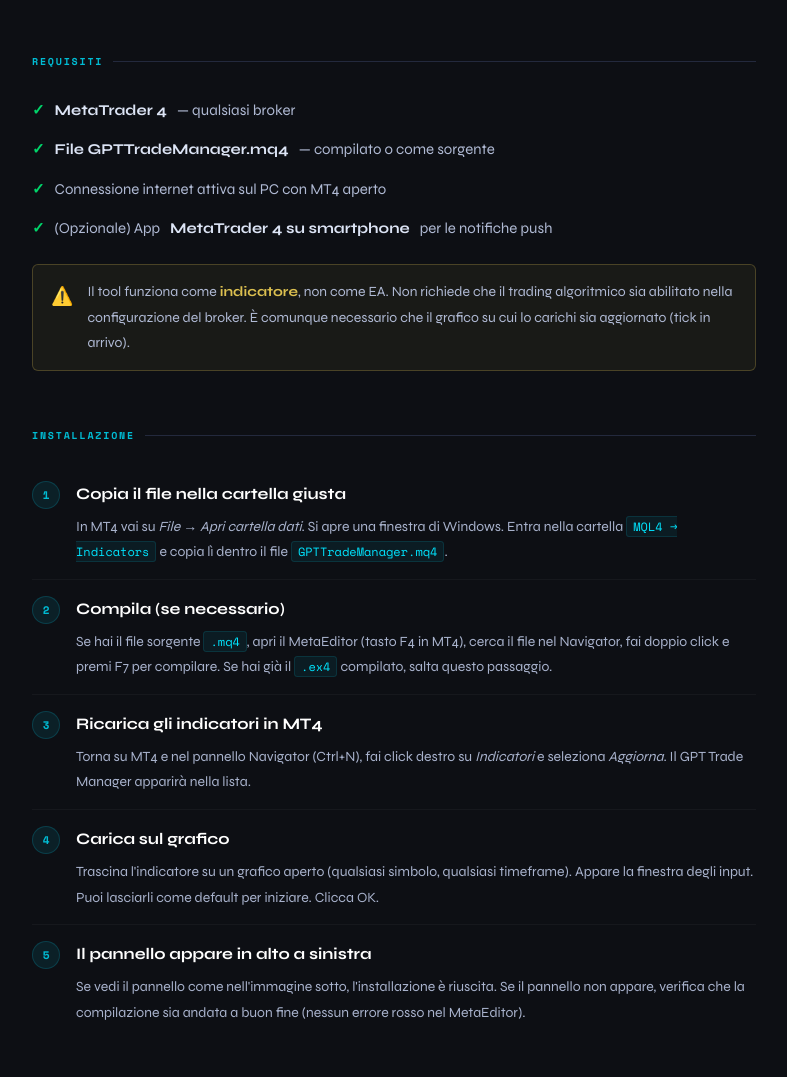
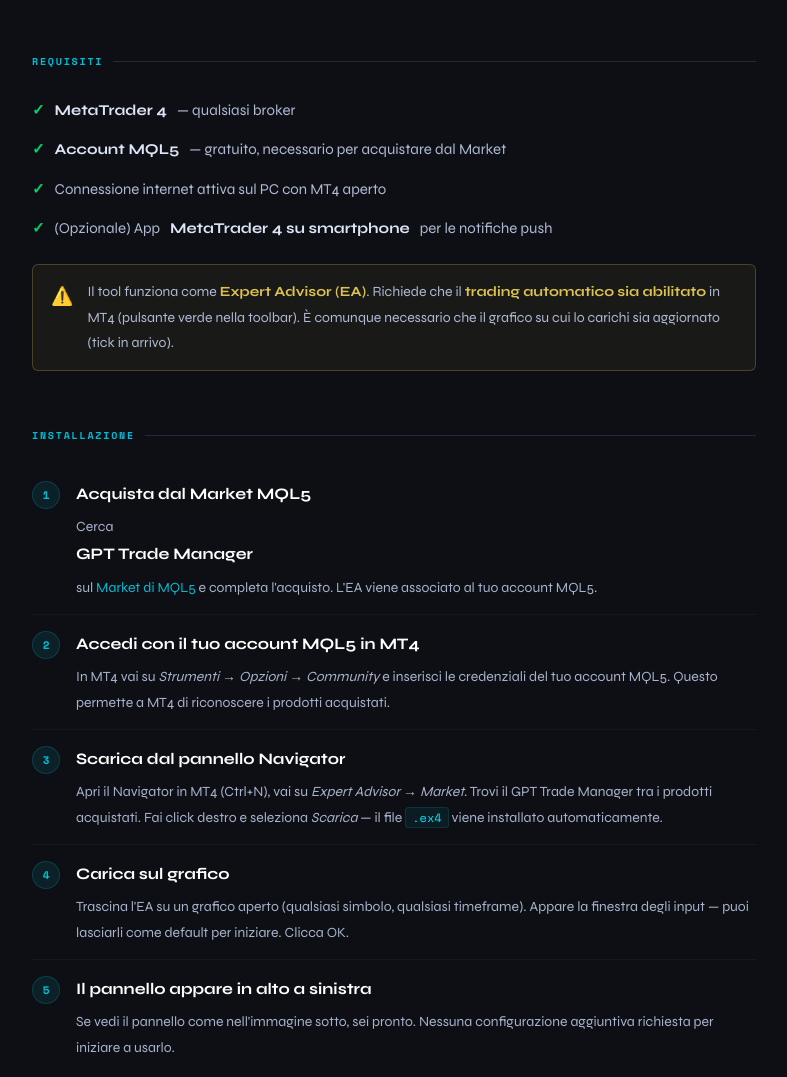
Before and after one commit to theponzETH/gpt-trade-manager, a plain HTML site: page index.html in a window 1280 px wide. Shown: the part 906-1983 px from the top of the page, without its empty margins (256-1043 px from the left). Drawn offline with nearby package versions, Linux system fonts and the light colour scheme.

Commit message:
index.html

```diff
--- a/index.html
+++ b/index.html
@@ -320,7 +320,7 @@
 
   <!-- INTRO -->
   <h2 id="intro">Introduzione</h2>
-  <p>Il GPT Trade Manager è un <strong>indicatore MQ4</strong> che si carica su qualsiasi grafico di MT4 e aggiunge un pannello grafico interattivo nell'angolo superiore sinistro. Da lì puoi aprire e chiudere ordini, attivare il trailing stop, impostare il break-even e leggere le statistiche della sessione — senza usare i menu di MT4.</p>
+  <p>Il GPT Trade Manager è un <strong>Expert Advisor MQ4</strong> che si carica su qualsiasi grafico di MT4 e aggiunge un pannello grafico interattivo nell'angolo superiore sinistro. Da lì puoi aprire e chiudere ordini, attivare il trailing stop, impostare il break-even e leggere le statistiche della sessione — senza usare i menu di MT4.</p>
   <p>È pensato per chi opera in modo <strong>semi-manuale</strong>: tu decidi quando e in quale direzione entrare, il tool si occupa di gestire gli ordini aperti automaticamente secondo le regole che hai configurato.</p>
 
   <div class="card info">
@@ -339,14 +339,14 @@
   <h2 id="requisiti">Requisiti</h2>
   <ul class="checklist">
     <li><strong>MetaTrader 4</strong> — qualsiasi broker</li>
-    <li><strong>File GPTTradeManager.mq4</strong> — compilato o come sorgente</li>
+    <li><strong>Account MQL5</strong> — gratuito, necessario per acquistare dal Market</li>
     <li>Connessione internet attiva sul PC con MT4 aperto</li>
     <li>(Opzionale) App <strong>MetaTrader 4 su smartphone</strong> per le notifiche push</li>
   </ul>
 
   <div class="callout">
     <span class="icon">⚠️</span>
-    <div>Il tool funziona come <strong>indicatore</strong>, non come EA. Non richiede che il trading algoritmico sia abilitato nella configurazione del broker. È comunque necessario che il grafico su cui lo carichi sia aggiornato (tick in arrivo).</div>
+    <div>Il tool funziona come <strong>Expert Advisor (EA)</strong>. Richiede che il <strong>trading automatico sia abilitato</strong> in MT4 (pulsante verde nella toolbar). È comunque necessario che il grafico su cui lo carichi sia aggiornato (tick in arrivo).</div>
   </div>
 
   <!-- INSTALLAZIONE -->
@@ -355,36 +355,36 @@
     <li>
       <div class="step-num">1</div>
       <div class="step-content">
-        <strong>Copia il file nella cartella giusta</strong>
-        <p>In MT4 vai su <em>File → Apri cartella dati</em>. Si apre una finestra di Windows. Entra nella cartella <code>MQL4 → Indicators</code> e copia lì dentro il file <code>GPTTradeManager.mq4</code>.</p>
+        <strong>Acquista dal Market MQL5</strong>
+        <p>Cerca <strong>GPT Trade Manager</strong> sul <a href="https://www.mql5.com/en/market">Market di MQL5</a> e completa l'acquisto. L'EA viene associato al tuo account MQL5.</p>
       </div>
     </li>
     <li>
       <div class="step-num">2</div>
       <div class="step-content">
-        <strong>Compila (se necessario)</strong>
-        <p>Se hai il file sorgente <code>.mq4</code>, apri il MetaEditor (tasto F4 in MT4), cerca il file nel Navigator, fai doppio click e premi F7 per compilare. Se hai già il <code>.ex4</code> compilato, salta questo passaggio.</p>
+        <strong>Accedi con il tuo account MQL5 in MT4</strong>
+        <p>In MT4 vai su <em>Strumenti → Opzioni → Community</em> e inserisci le credenziali del tuo account MQL5. Questo permette a MT4 di riconoscere i prodotti acquistati.</p>
       </div>
     </li>
     <li>
       <div class="step-num">3</div>
       <div class="step-content">
-        <strong>Ricarica gli indicatori in MT4</strong>
-        <p>Torna su MT4 e nel pannello Navigator (Ctrl+N), fai click destro su <em>Indicatori</em> e seleziona <em>Aggiorna</em>. Il GPT Trade Manager apparirà nella lista.</p>
+        <strong>Scarica dal pannello Navigator</strong>
+        <p>Apri il Navigator in MT4 (Ctrl+N), vai su <em>Expert Advisor → Market</em>. Trovi il GPT Trade Manager tra i prodotti acquistati. Fai click destro e seleziona <em>Scarica</em> — il file <code>.ex4</code> viene installato automaticamente.</p>
       </div>
     </li>
     <li>
       <div class="step-num">4</div>
       <div class="step-content">
         <strong>Carica sul grafico</strong>
-        <p>Trascina l'indicatore su un grafico aperto (qualsiasi simbolo, qualsiasi timeframe). Appare la finestra degli input. Puoi lasciarli come default per iniziare. Clicca OK.</p>
+        <p>Trascina l'EA su un grafico aperto (qualsiasi simbolo, qualsiasi timeframe). Appare la finestra degli input — puoi lasciarli come default per iniziare. Clicca OK.</p>
       </div>
     </li>
     <li>
       <div class="step-num">5</div>
       <div class="step-content">
         <strong>Il pannello appare in alto a sinistra</strong>
-        <p>Se vedi il pannello come nell'immagine sotto, l'installazione è riuscita. Se il pannello non appare, verifica che la compilazione sia andata a buon fine (nessun errore rosso nel MetaEditor).</p>
+        <p>Se vedi il pannello come nell'immagine sotto, sei pronto. Nessuna configurazione aggiuntiva richiesta per iniziare a usarlo.</p>
       </div>
     </li>
   </ul>
@@ -406,7 +406,7 @@
     <div class="btn-item bi-ctrl"><div class="lbl">Controlli</div><p>Righe finali: BREAKEVEN, NoComm, TS, CLOSE ALL…</p></div>
   </div>
 
-  <p>Ogni zona ha <strong>5 bottoni BUY e 5 bottoni SELL</strong>, corrispondenti ai 5 lottaggi configurabili in input. I numeri sui bottoni (0.01, 0.02…) si aggiornano automaticamente se cambi i valori negli input senza ricaricare l'indicatore.</p>
+  <p>Ogni zona ha <strong>5 bottoni BUY e 5 bottoni SELL</strong>, corrispondenti ai 5 lottaggi configurabili in input. I numeri sui bottoni (0.01, 0.02…) si aggiornano automaticamente se cambi i valori negli input senza ricaricare l'EA.</p>
 
   <!-- BOTTONI TRADING -->
   <h2 id="bottoni-trading">Come aprire un ordine</h2>
@@ -661,7 +661,7 @@
   </div>
   <div class="callout">
     <span class="icon">⚠️</span>
-    <div>Una volta scattato l'Equity Stop, il pannello mostra <strong style="color:var(--red)">EQUITY STOP ATTIVO</strong> e non permette più nuovi ordini finché non ricarichi l'indicatore.</div>
+    <div>Una volta scattato l'Equity Stop, il pannello mostra <strong style="color:var(--red)">EQUITY STOP ATTIVO</strong> e non permette più nuovi ordini finché non ricarichi l'EA.</div>
   </div>
 
   <!-- STATISTICHE -->
@@ -726,13 +726,13 @@
   <h2 id="faq">FAQ</h2>
 
   <h3>Il pannello non appare dopo l'installazione</h3>
-  <p>Verifica che la compilazione nel MetaEditor non abbia errori (tab <em>Errors</em> in basso). Se ci sono errori, il file <code>.ex4</code> non viene generato e l'indicatore non può partire.</p>
+  <p>Verifica di essere loggato con il tuo account MQL5 in MT4 (<em>Strumenti → Opzioni → Community</em>). Se l'EA risulta già installato nel Navigator ma il pannello non appare, prova a rimuoverlo dal grafico e a caricarlo nuovamente come EA.</p>
 
   <h3>I bottoni non rispondono al click</h3>
-  <p>Assicurati che il trading automatico sia abilitato in MT4 (pulsante verde nella toolbar in alto). L'indicatore ha bisogno del permesso di inviare ordini. Vai anche su <em>Strumenti → Opzioni → Expert Advisors</em> e abilita il trading degli EA/Indicatori.</p>
+  <p>Assicurati che il trading automatico sia abilitato in MT4 (pulsante verde nella toolbar in alto). Vai su <em>Strumenti → Opzioni → Expert Advisors</em> e abilita il trading degli EA. Verifica anche che il tasto <strong>AutoTrading</strong> nella toolbar sia verde.</p>
 
   <h3>Ho cambiato un lottaggio in input ma il bottone non si aggiorna</h3>
-  <p>I lottaggi si aggiornano automaticamente al tick successivo, senza ricaricare l'indicatore. Su simboli poco movimentati potrebbe volerci qualche secondo.</p>
+  <p>I lottaggi si aggiornano automaticamente al tick successivo, senza ricaricare l'EA. Su simboli poco movimentati potrebbe volerci qualche secondo.</p>
 
   <h3>Il trailing stop non si muove</h3>
   <p>Controlla che il pulsante <strong>TS ON</strong> sia attivo (giallo). Se è grigio con scritta TS OFF, il trailing è disattivato globalmente. Verifica anche che il trade abbia raggiunto la soglia <code>TS_StartPips</code>.</p>
```
